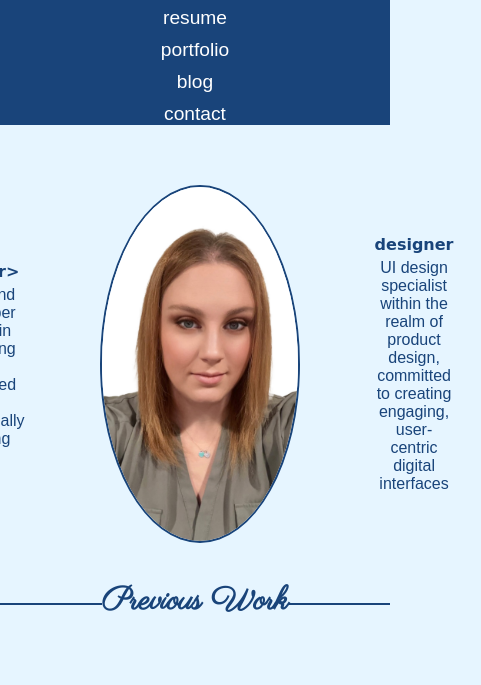
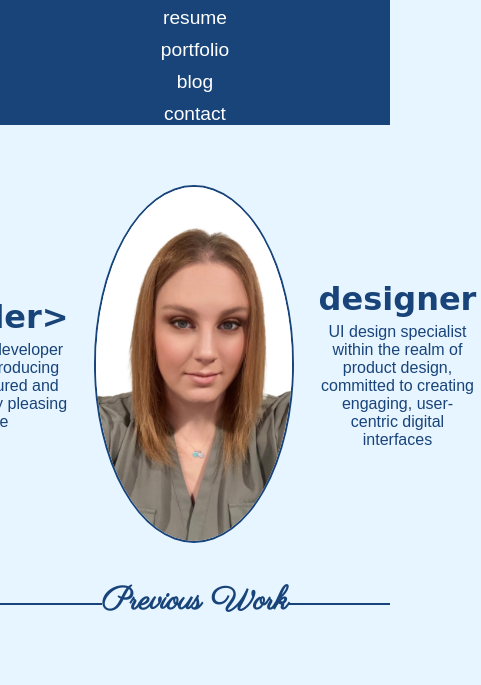
Before and after one commit to rbuechle/portfolioProject, a plain HTML site: page index.html in a window 390 px wide. Shown: the part 135-820 px from the top of the page, 481 px wide, since content can reach past the window. Drawn offline with Linux system fonts and the light colour scheme; a web font is replaced by a local one.

Commit message:
update media query styles

```diff
--- a/style.css
+++ b/style.css
@@ -147,12 +147,7 @@ main {
         flex-direction: column;
         gap: 10px;
     }
-    h1 {
-        margin: 0px;
-        font-size: 1em;
-        font-weight: bold;
-    }
-    .moogle {
-        display: none;
+    header {
+        gap: 0px;
     }
 }
```
Also changed, not shown: index.html (indentation only).
